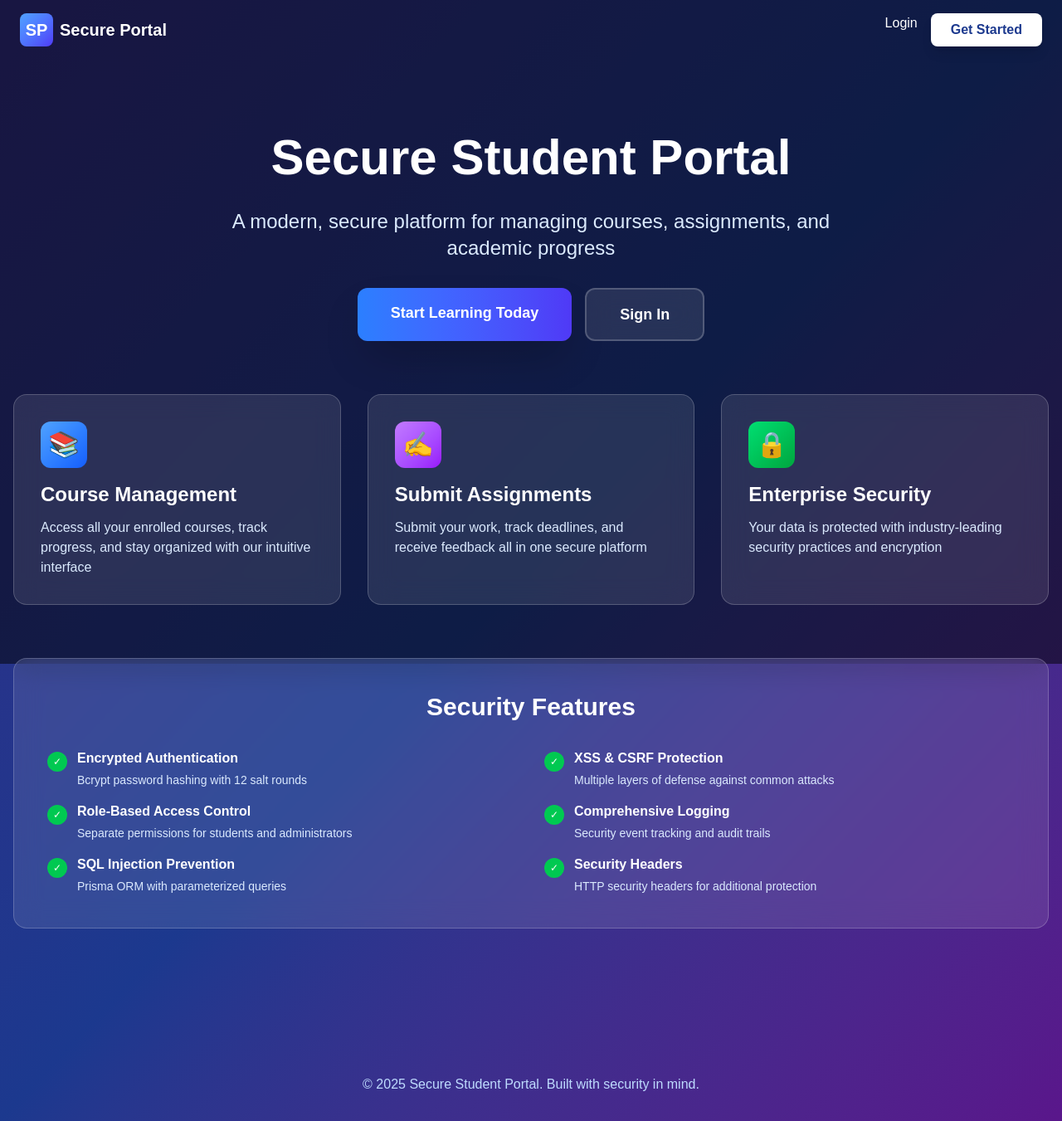
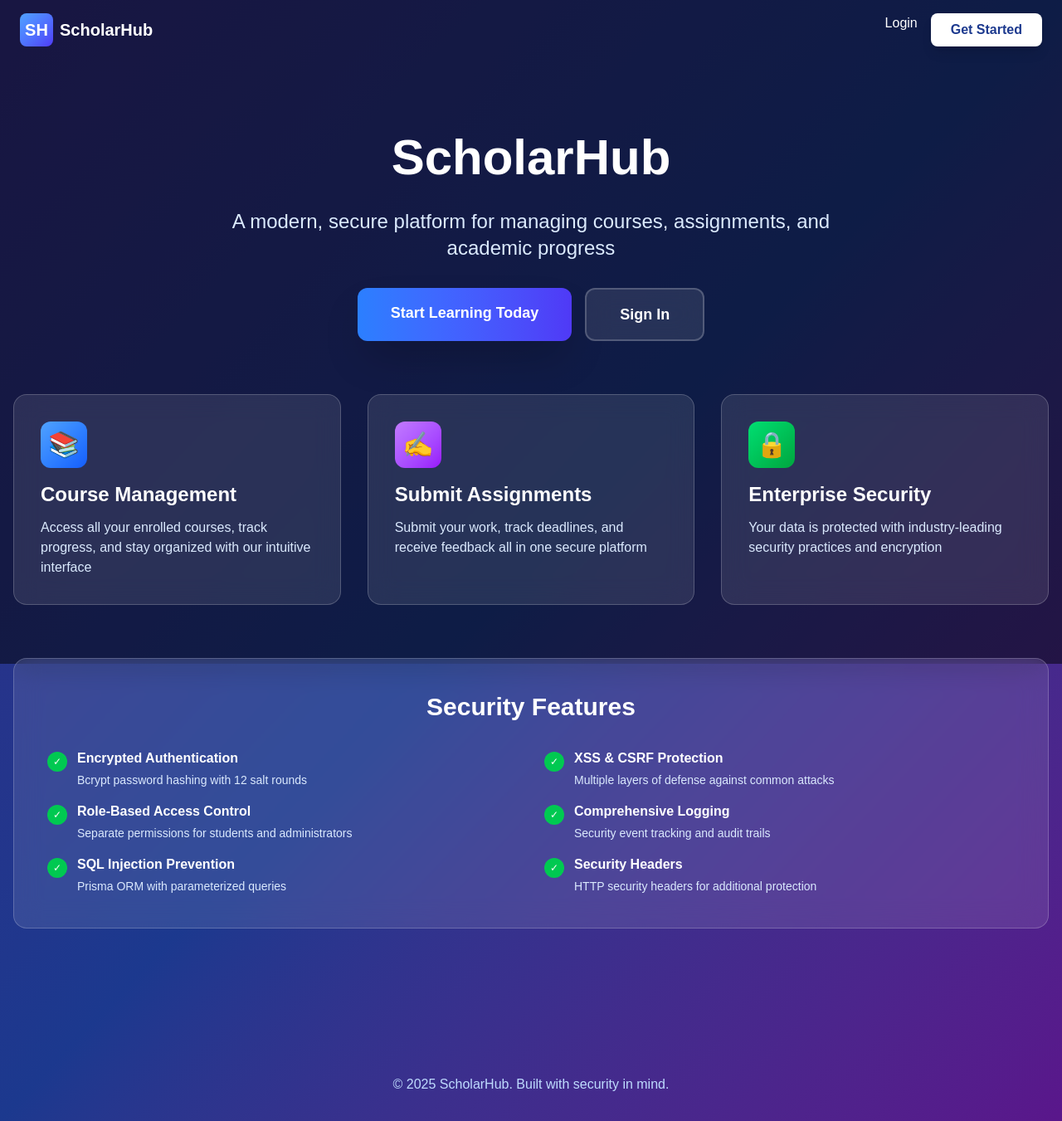
Before and after one commit to durga79/Secure-web-development, a Next.js app: page / in a window 1280 px wide. Shown: the whole page at 83% size. Built offline with nearby package versions, Linux system fonts and the light colour scheme; no server answers.

Commit message:
Rename project from "Secure Student Portal" to "ScholarHub" and update related descriptions across package.json, README.md, layout, and page components for consistency.

```diff
--- a/app/layout.tsx
+++ b/app/layout.tsx
@@ -14,8 +14,8 @@ const geistMono = Geist_Mono({
 });
 
 export const metadata: Metadata = {
-  title: "Secure Student Portal",
-  description: "A secure web application for student course management",
+  title: "ScholarHub",
+  description: "ScholarHub - A secure web application for student course and assignment management",
 };
 
 export default function RootLayout({
--- a/app/page.tsx
+++ b/app/page.tsx
@@ -9,9 +9,9 @@ export default function Home() {
           <div className="max-w-7xl mx-auto flex justify-between items-center">
             <div className="flex items-center space-x-2">
               <div className="w-10 h-10 bg-gradient-to-br from-blue-400 to-indigo-600 rounded-lg flex items-center justify-center">
-                <span className="text-white font-bold text-xl">SP</span>
+                <span className="text-white font-bold text-xl">SH</span>
               </div>
-              <span className="text-white font-bold text-xl">Secure Portal</span>
+              <span className="text-white font-bold text-xl">ScholarHub</span>
             </div>
             <div className="flex gap-4">
               <Link
@@ -33,7 +33,7 @@ export default function Home() {
         <main className="max-w-7xl mx-auto px-4 py-20">
           <div className="text-center mb-16">
             <h1 className="text-6xl font-bold text-white mb-6 leading-tight">
-              Secure Student Portal
+              ScholarHub
             </h1>
             <p className="text-2xl text-blue-100 mb-8 max-w-3xl mx-auto">
               A modern, secure platform for managing courses, assignments, and academic progress
@@ -153,7 +153,7 @@ export default function Home() {
         </main>
 
         <footer className="text-center text-blue-200 py-8 mt-16">
-          <p>© 2025 Secure Student Portal. Built with security in mind.</p>
+          <p>© 2025 ScholarHub. Built with security in mind.</p>
         </footer>
       </div>
     </div>
--- a/components/Navbar.tsx
+++ b/components/Navbar.tsx
@@ -12,10 +12,10 @@ export default function Navbar() {
         <div className="flex justify-between h-16">
           <div className="flex items-center space-x-3">
             <div className="w-10 h-10 bg-gradient-to-br from-blue-400 to-indigo-600 rounded-lg flex items-center justify-center">
-              <span className="text-white font-bold text-xl">SP</span>
+              <span className="text-white font-bold text-xl">SH</span>
             </div>
             <Link href="/dashboard" className="text-xl font-bold hover:text-blue-200 transition-colors">
-              Secure Student Portal
+              ScholarHub
             </Link>
           </div>
 
--- a/package.json
+++ b/package.json
@@ -1,7 +1,7 @@
 {
-  "name": "secure-student-portal",
+  "name": "scholarhub",
   "version": "1.0.0",
-  "description": "A secure web application for student course and assignment management",
+  "description": "ScholarHub - A secure web application for student course and assignment management",
   "private": true,
   "scripts": {
     "dev": "next dev",
```
Also changed, not shown: 1 other file (tests, documents, lock files or other folders).
